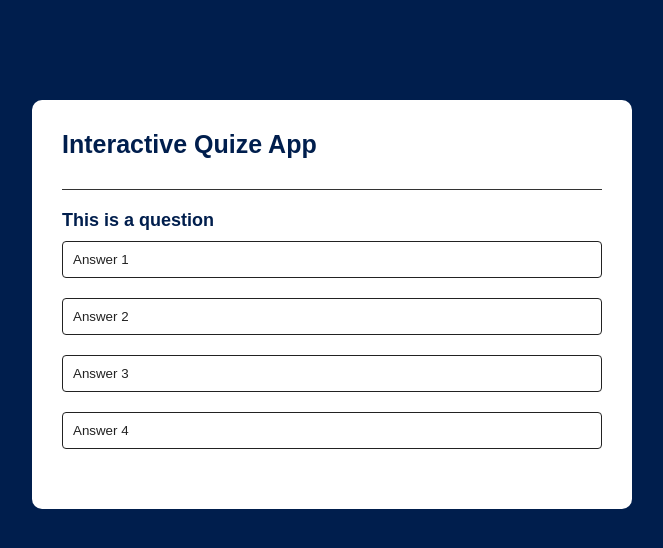
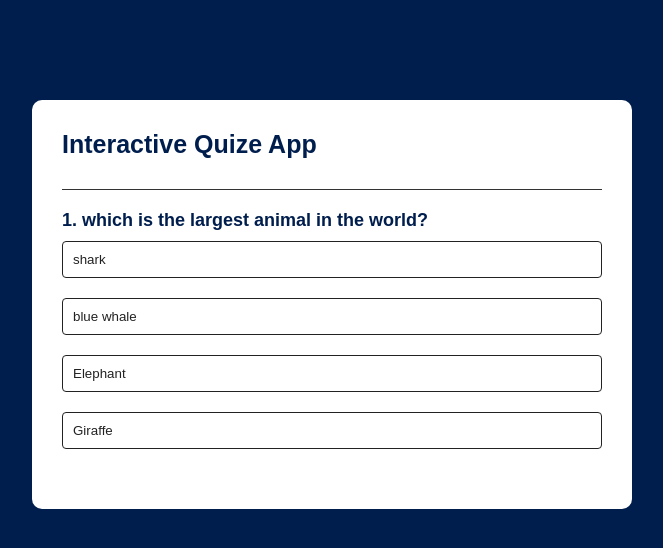
Before and after one commit to shallomflex/InteractiveQuizeGame, a plain HTML site: page index.html in a window 1280 px wide. Shown: the whole page, without its empty margins (308-971 px from the left). Drawn offline with Linux system fonts and the light colour scheme.

Commit message:
first wuestion displaying

```diff
--- a/index.html
+++ b/index.html
@@ -15,13 +15,13 @@
             <!-- wuize question -->
             <h2 id="question">This is a question</h2>
             <!-- quize answer options -->
-            <div id="answer-button">
+            <div id="answer_button">
                 <button class="btn">Answer 1</button>
                 <button class="btn">Answer 2</button>
                 <button class="btn">Answer 3</button>
                 <button class="btn">Answer 4</button>
             </div>
-            <button id="next_btn">Next</button>
+            <button id="nxt_btn">Next</button>
         </div>
     </div>
 
--- a/script.js
+++ b/script.js
@@ -37,3 +37,43 @@ const questions = [
     },
 
 ]
+
+
+const questionElement = document.getElementById("question");
+const nextButtons = document.getElementById("nxt_btn");
+const answerButton = document.getElementById("answer_button");
+
+let currentQuestionIndex = 0;
+let score = 0;
+
+function startQuiz() {
+    currentQuestionIndex = 0;
+    score = 0;
+    nextButtons.innerHTML = "Next";
+    showQuestion();
+}
+
+function showQuestion() {
+    resetState();
+    let currentQuestion = questions[currentQuestionIndex];
+    let questionNo = currentQuestionIndex + 1;
+    questionElement.innerHTML = questionNo +    ". " + currentQuestion.question;
+
+    currentQuestion.answer.forEach(answer => {
+        const button = document.createElement("button");
+        button.innerHTML = answer.text;
+        button.classList.add("btn");
+        answerButton.appendChild(button);
+    });
+}
+
+
+function resetState() {
+    nextButtons.style.display = "none";
+    while (answerButton.firstChild) {
+        answerButton.removeChild(answerButton.firstChild);
+    }
+}
+
+
+startQuiz();
```
